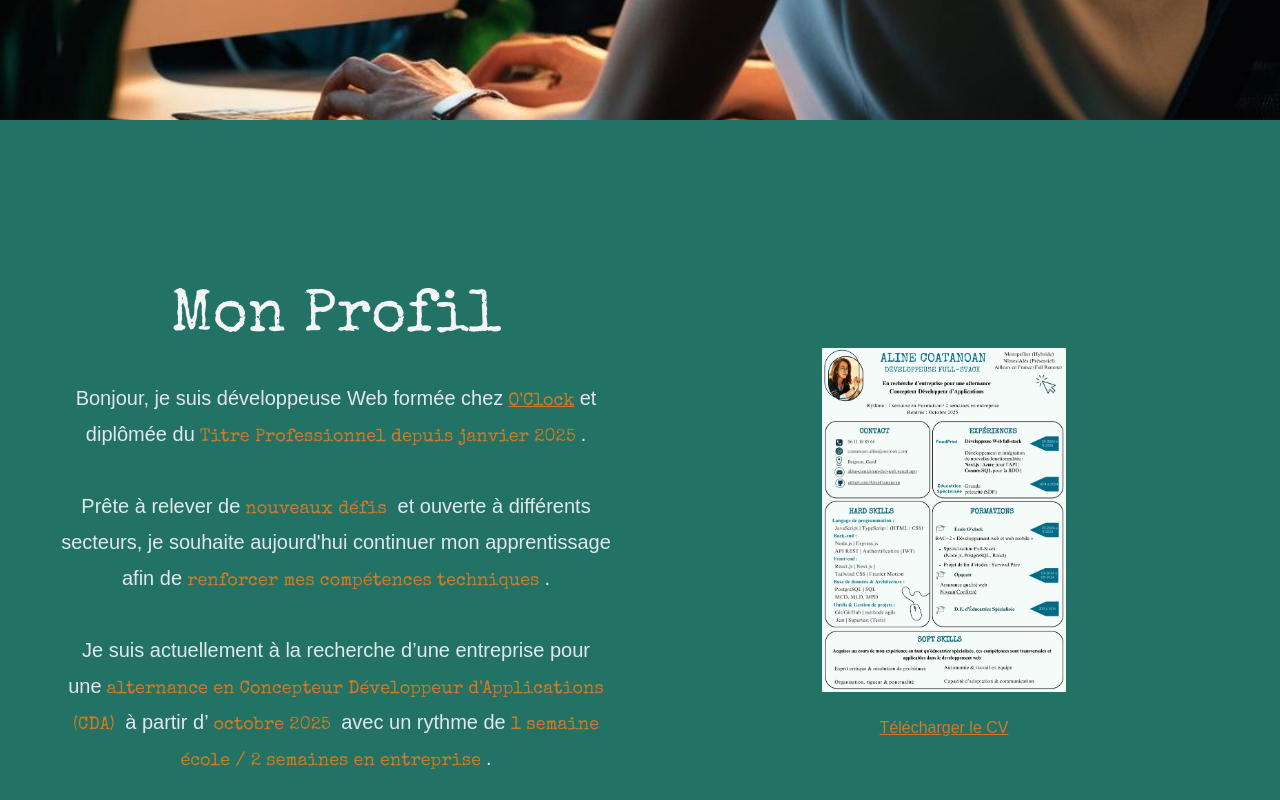
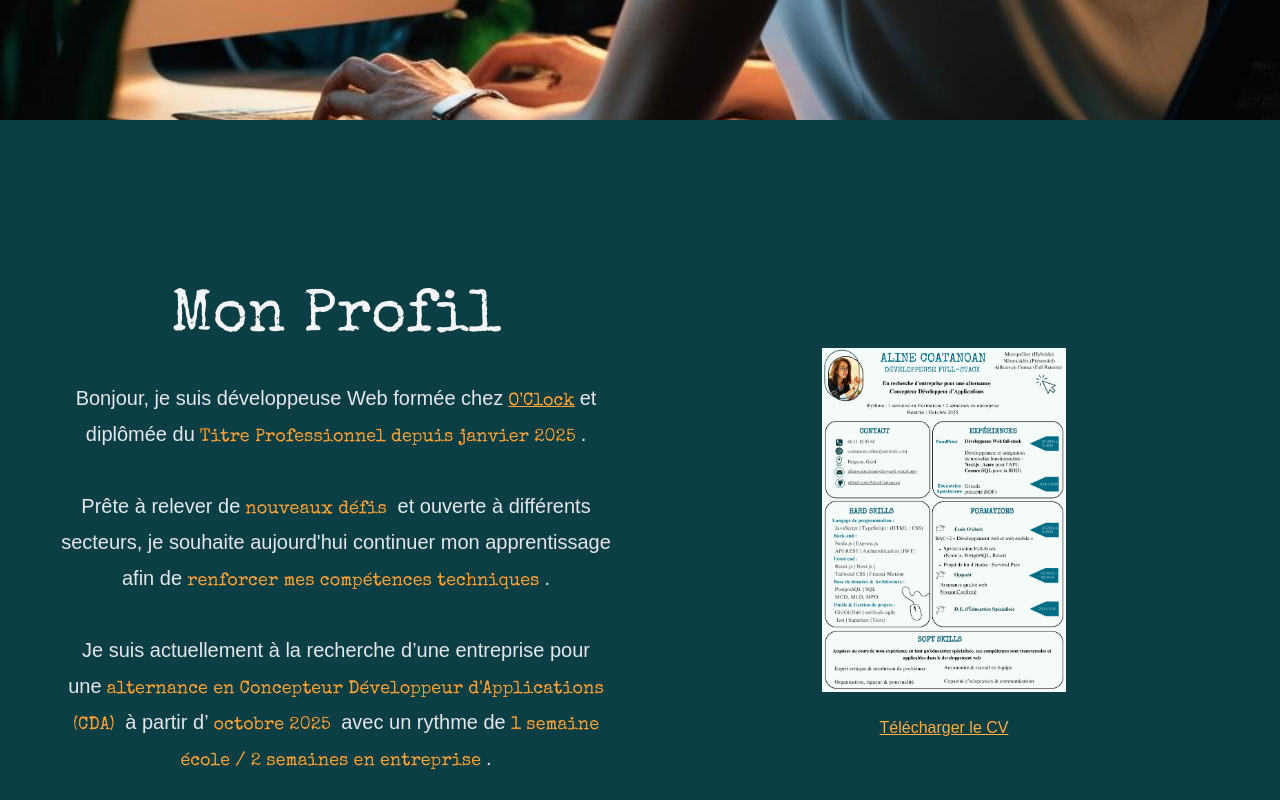
Before and after one commit to AlineCoatanoan/portfolio-V1, a React (Vite) app: page / in a window 1280 px wide. Shown: the part 680-1480 px from the top of the page. Built offline with nearby package versions, Linux system fonts and the light colour scheme.

Commit message:
accessibility

```diff
--- a/src/components/Profile.tsx
+++ b/src/components/Profile.tsx
@@ -15,7 +15,7 @@ const Profile = () => {
       {/* Section Profil */}
       <section
         id="profile"
-        className="min-h-screen flex flex-col sm:pt-20 lg:flex-row items-center justify-center bg-[#227265] px-4 sm:px-6 md:px-8"
+        className="min-h-screen flex flex-col sm:pt-20 lg:flex-row items-center justify-center bg-[#0C3E45] px-4 sm:px-6 md:px-8"
       >
         <div className="flex-1 flex flex-col items-center justify-center text-center pt-6">
           <motion.h2
@@ -39,10 +39,10 @@ const Profile = () => {
               href="https://oclock.io/"
               target="_blank"
               rel="noopener noreferrer"
-              className="text-[#D17A26] hover:text-[#D17A26] transition-colors text-lg"
+              className="text-[#FDA232] hover:text-[#FDA232] transition-colors text-lg"
               style={{
                 fontFamily: 'Special Elite',
-                color: '#D17A26',
+                color: '#FDA232',
                 textDecoration: 'underline',
                 margin: '0 5px',
               }}
@@ -54,7 +54,7 @@ const Profile = () => {
               className="text-lg"
               style={{
                 fontFamily: 'Special Elite',
-                color: '#D17A26',
+                color: '#FDA232',
                 margin: '0 5px',
               }}
             >
@@ -67,7 +67,7 @@ const Profile = () => {
               className="text-lg"
               style={{
                 fontFamily: 'Special Elite',
-                color: '#D17A26',
+                color: '#FDA232',
                 margin: '0 5px',
               }}
             >
@@ -77,7 +77,7 @@ const Profile = () => {
               className="text-lg"
               style={{
                 fontFamily: 'Special Elite',
-                color: '#D17A26',
+                color: '#FDA232',
                 margin: '0 5px',
               }}
             >
@@ -90,7 +90,7 @@ const Profile = () => {
               className="text-lg"
               style={{
                 fontFamily: 'Special Elite',
-                color: '#D17A26',
+                color: '#FDA232',
                 margin: '0 5px',
               }}
             >
@@ -101,7 +101,7 @@ const Profile = () => {
               className="text-lg"
               style={{
                 fontFamily: 'Special Elite',
-                color: '#D17A26',
+                color: '#FDA232',
                 margin: '0 5px',
               }}
             >
@@ -112,7 +112,7 @@ const Profile = () => {
               className="text-lg"
               style={{
                 fontFamily: 'Special Elite',
-                color: '#D17A26',
+                color: '#FDA232',
                 margin: '0 5px',
               }}
             >
@@ -142,7 +142,7 @@ const Profile = () => {
           <a
             href="/assets/cv.pdf"
             download
-            className="mt-2 pb-8 text-[#D17A26] underline hover:text-[#FDA232] transition-colors"
+            className="mt-2 pb-8 text-[#ffad3f] underline hover:text-[#FDA232] transition-colors"
           >
             Télécharger le CV
           </a>
--- a/src/components/Skills.tsx
+++ b/src/components/Skills.tsx
@@ -48,7 +48,7 @@ const Skills: React.FC = () => {
           <div className="grid grid-cols-1 sm:grid-cols-2 gap-8 p-8">
             {/* Hard Skills */}
             <motion.div
-              className="flex flex-col items-center justify-between p-6 bg-[#227265] rounded-lg hover:shadow-2xl transition-all sm:col-span-2 lg:col-span-1"
+              className="flex flex-col items-center justify-between p-6 bg-[#0C3E45] rounded-lg hover:shadow-2xl transition-all sm:col-span-2 lg:col-span-1"
               initial={{ y: -50, opacity: 0 }}
               animate={{ y: 0, opacity: 1 }}
               whileHover={{ scale: 1.05 }}
```
